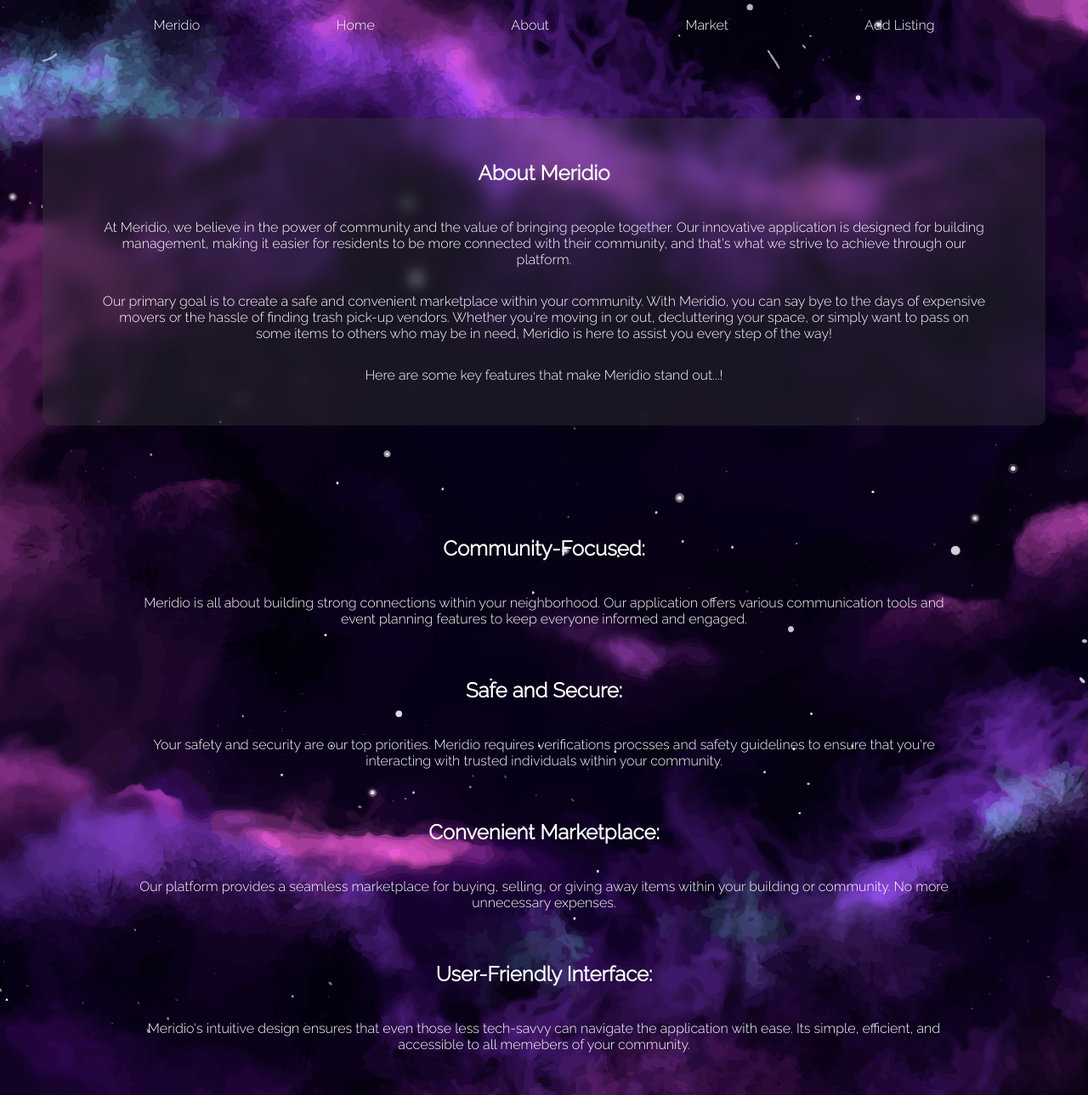
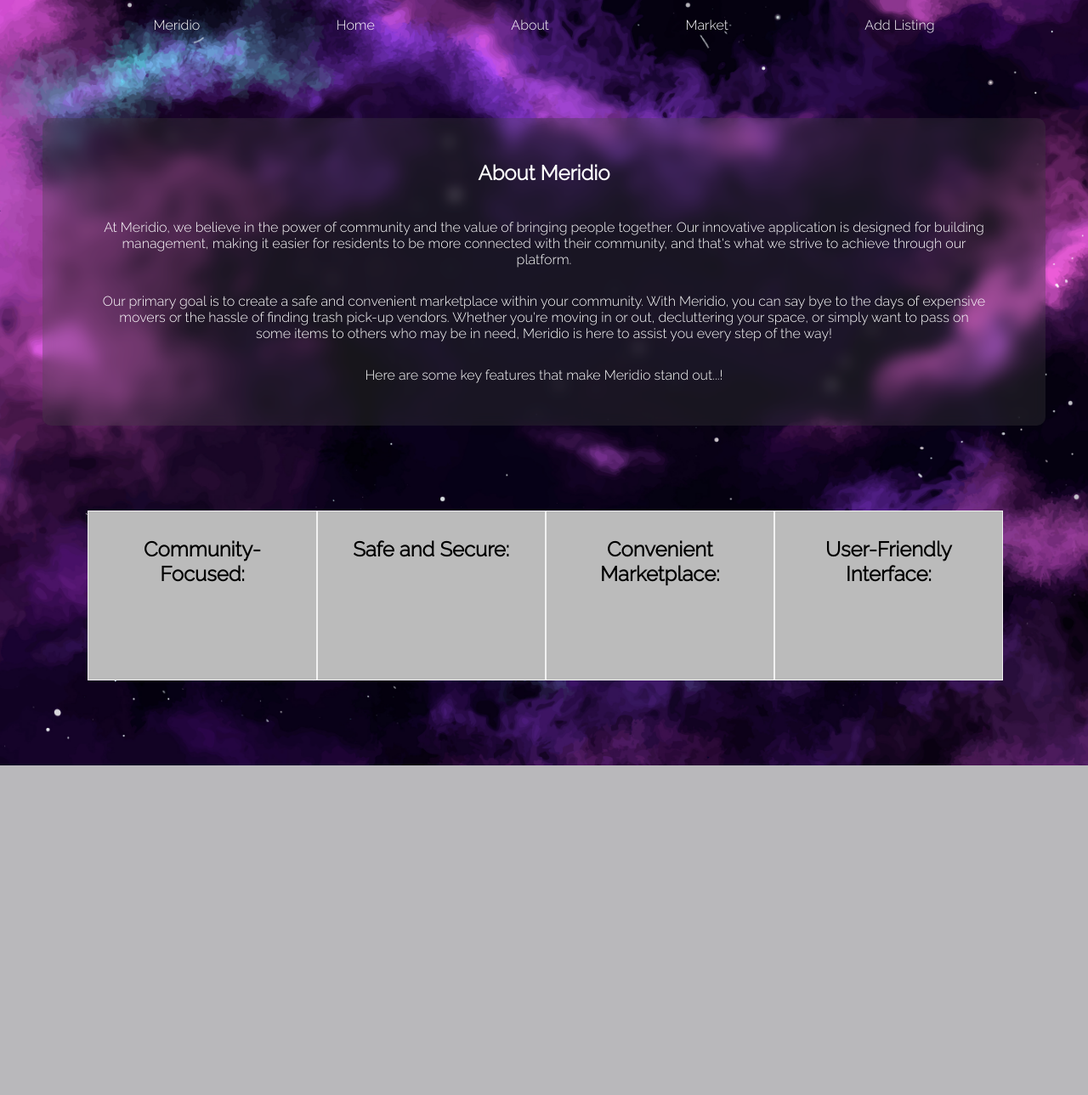
Before and after one commit to supersarahhh/Meridio-Full-Stack-App, a Django app: page /about/ in a window 1280 px wide. Shown: the whole page at 85% size. After the commit the page ends 901 px from the top, so only its background shows below. Run offline with Django 4.2, Linux system fonts and the light colour scheme.

Commit message:
added cards + animation to about page; fixed offer form

```diff
--- a/meridio/main_app/static/css/style.css
+++ b/meridio/main_app/static/css/style.css
@@ -79,7 +79,12 @@ a:hover {
   }
 
   .values {
-    margin: 100px 100px 50px 100px;
+    margin: 100px;
+    display: flex;
+    flex-direction: row;
+    justify-content: space-between;
+    justify-content: space-around;
+    justify-content: space-evenly;
 
   }
 
@@ -190,8 +195,14 @@ input[type="submit"]:hover {
     box-shadow: 5px 5px 35px 5px;
 }
 
-.btn {
+input.btn {
   margin-top: 20px;
+  display: flex;
+  justify-content: center;
+  text-align: center;
+  margin: auto;
+  margin-top: 20px;
+  margin-bottom: 100px;
 }
 
 .card-action {
@@ -203,3 +214,46 @@ input[type="submit"]:hover {
 .card-action a {
   margin: 20px 50px;
 }
+
+/* w3 schools: https://www.w3schools.com/howto/howto_css_flip_card.asp */
+
+.flip-card {
+  background-color: transparent;
+  width: 300px;
+  height: 200px;
+  border: 1px solid #f1f1f1;
+  perspective: 1000px;
+}
+
+.flip-card-inner {
+  position: relative;
+  width: 100%;
+  height: 100%;
+  text-align: center;
+  transition: transform 0.8s;
+  transform-style: preserve-3d;
+}
+
+
+.flip-card:hover .flip-card-inner {
+  transform: rotateY(180deg);
+}
+
+.flip-card-front, .flip-card-back {
+  position: absolute;
+  width: 100%;
+  height: 100%;
+  -webkit-backface-visibility: hidden;
+  backface-visibility: hidden;
+}
+
+.flip-card-front {
+  background-color: #bbb;
+  color: black;
+}
+
+.flip-card-back {
+  background-color: dodgerblue;
+  color: white;
+  transform: rotateY(180deg);
+}
--- a/meridio/main_app/templates/about.html
+++ b/meridio/main_app/templates/about.html
@@ -15,20 +15,67 @@
     <p>Here are some key features that make Meridio stand out...!</p></div>
     <ol>
         <div class="values">
-       <h2> Community-Focused: </h2><p>Meridio is all about building strong connections within your neighborhood. Our application offers
+
+        `<div class="flip-card">
+            <div class="flip-card-inner">
+              <div class="flip-card-front">
+                  <h2> Community-Focused: </h2>
+
+              </div>
+
+
+       <div class="flip-card-back">
+            <p>Meridio is all about building strong connections within your neighborhood. Our application offers
             various communication tools and event planning features to keep everyone informed and engaged.
             </p>
+        </div>
+    </div>
+  </div>
 
-            <h2>Safe and Secure:</h2> <p>Your safety and security are our top priorities. Meridio requires verifications procsses and safety
+  <div class="flip-card">
+    <div class="flip-card-inner">
+      <div class="flip-card-front">
+            <h2>Safe and Secure:</h2>
+
+        </div>
+
+        <div class="flip-card-back">
+            <p>Your safety and security are our top priorities. Meridio requires verifications procsses and safety
             guidelines to ensure that you're interacting with trusted individuals within your community.
         </p>
+        </div>
+    </div>
+</div>
 
-            <h2>Convenient Marketplace:</h2> <p>Our platform provides a seamless marketplace for buying, selling, or giving away items within
+<div class="flip-card">
+    <div class="flip-card-inner">
+      <div class="flip-card-front">
+            <h2>Convenient Marketplace:</h2>
+        </div>
+
+        <div class="flip-card-back">
+            <p>Our platform provides a seamless marketplace for buying, selling, or giving away items within
             your building or community. No more unnecessary expenses.
         </p>
+        </div>
+    </div>
+</div>
 
-        <h2> User-Friendly Interface:</h2> <p>Meridio's intuitive design ensures that even those less tech-savvy can navigate the application
+<div class="flip-card">
+    <div class="flip-card-inner">
+      <div class="flip-card-front">
+        <h2> User-Friendly Interface:</h2>
+        </div>
+
+        <div class="flip-card-back">
+        <p>Meridio's intuitive design ensures that even those less tech-savvy can navigate the application
             with ease. Its simple, efficient, and accessible to all memebers of your community.
-        </p></div>
+        </p>
+
+        </div>
+    </div>
+</div>
+
+</div>
     </ol>
 {% endblock %}
```
Lines whose indentation alone changed are shown as unchanged.
